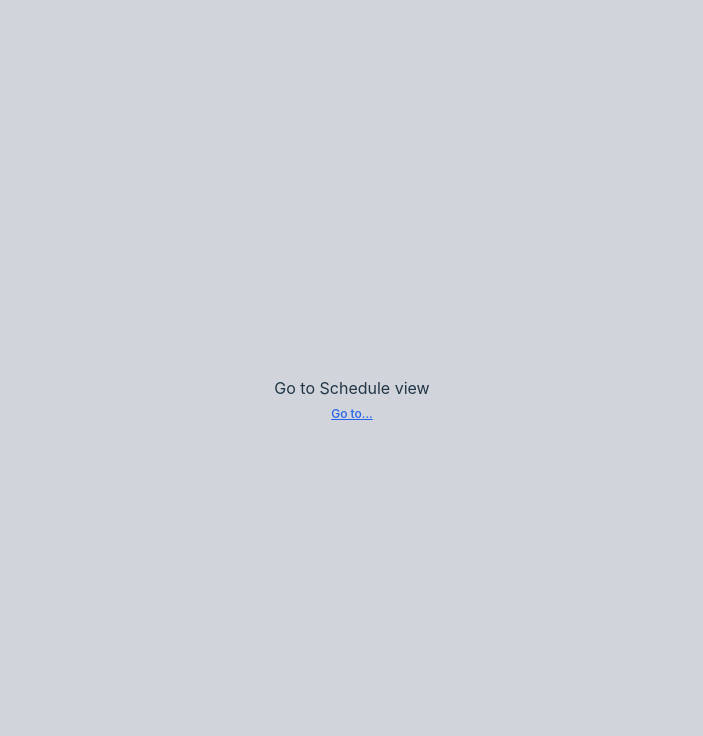
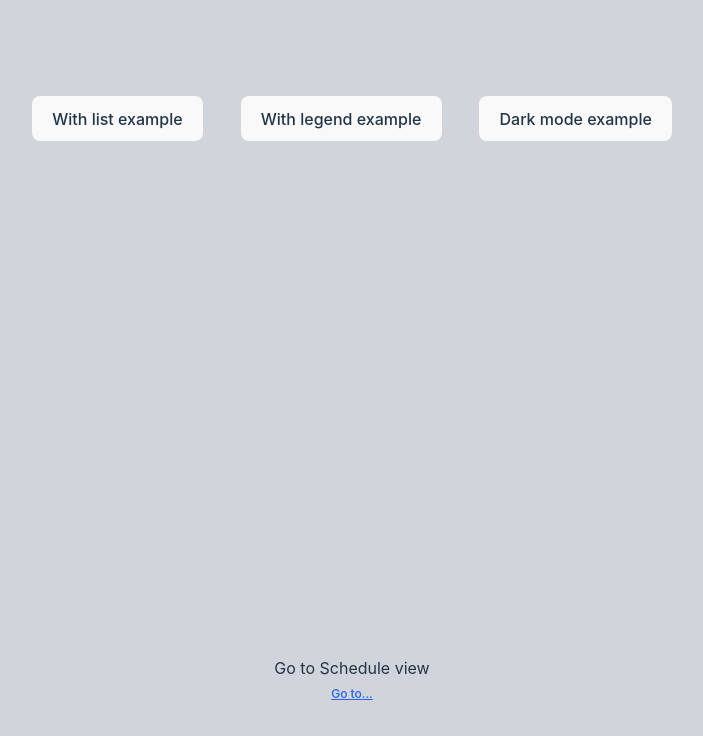
Before and after one commit to rodolphe37/simple-schedule-library-example, a React (Vite) app: page / in a window 1280 px wide. Shown: the top 736 px of the page, without its empty margins (288-991 px from the left). Built offline with nearby package versions, Linux system fonts and the light colour scheme.

Commit message:
added some button for test purpose

```diff
--- a/src/App.tsx
+++ b/src/App.tsx
@@ -2,8 +2,8 @@
 import "./App.css";
 import { bgGray200_700Color } from "./utils/style";
 // Per dependencies
-import { Suspense } from "react";
-import { Navigate, Route, Routes } from "react-router-dom";
+import { Suspense, useState } from "react";
+import { Navigate, Route, Routes, useLocation } from "react-router-dom";
 
 // Import necessary for translation & language (fr or en)- (for the example)
 import { useLocale } from "./context/useLocale";
@@ -20,10 +20,27 @@ import { SchedulesLayout } from "./components/layout/SchedulesLayout";
 
 function App() {
   const { locale } = useLocale();
+  const location = useLocation();
   const weekStartsOn = 0;
+  const [isDarkMode, setIsDarkMode] = useState(false);
+  const [withLegend, setWithLegend] = useState(false);
+  const [withList, setWithList] = useState(false);
 
   return (
-    <div className="App bg-gray-300">
+    <div className="App flex-col pt-24 justify-between bg-gray-300 pb-24">
+      {!location.pathname.includes("schedule") ? (
+        <div style={{width:"50%",display:"flex", alignItems: "center", justifyContent:"space-between"}}>
+          <button onClick={() => setWithList((prevState) => !prevState)}>
+            {withList ? "Without " : "With "}list example
+          </button>
+          <button onClick={() => setWithLegend((prevState) => !prevState)}>
+            {withLegend ? "Without " : "With "}legend example
+          </button>
+          <button onClick={() => setIsDarkMode((prevState) => !prevState)}>
+            {isDarkMode ? "Light " : "Dark "} mode example
+          </button>
+        </div>
+      ) : null}
       <Routes>
         <Route path="/" element={<HomePage />} />
         <Route
@@ -40,10 +57,10 @@ function App() {
               }
             >
               <SchedulesLayout
-                  withList
-                  // withLegend
+                withList={withList}
+                withLegend={withLegend}
                 locale={locale}
-                  isInDarkMode={false}
+                isInDarkMode={isDarkMode}
                 eventTypeData={eventTypeData}
                 weekStartsOn={weekStartsOn}
                 scheduleByEventPlace={scheduleByEventPlace}
--- a/src/components/schedules/hooks/useGetEventTypeController.ts
+++ b/src/components/schedules/hooks/useGetEventTypeController.ts
@@ -25,7 +25,7 @@ const useGetEventTypeController = (
 
   const eventType: eventTypeArray = useMemo(() => [], []);
   let errorResponse: ErrorResponse = { error_code: null, message: "" };
-console.log("LOCALE:", locale)
+
   if (!error && eventTypeData) {
     for (const [key, value] of Object.entries(eventTypeData!)) {
       if (value) {
```
Also changed, not shown: 2 other files (tests, documents, lock files or other folders). Lines whose indentation alone changed are shown as unchanged.
